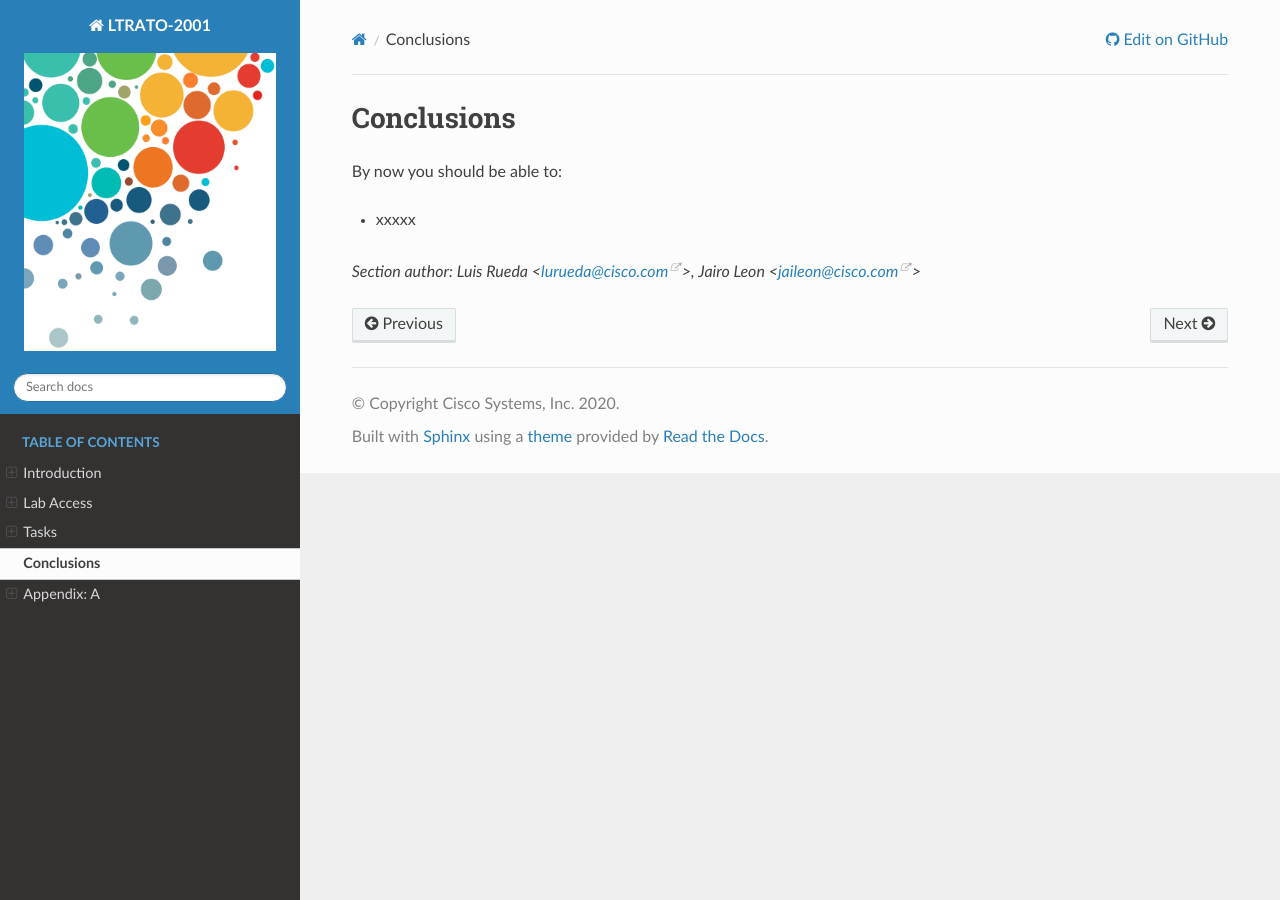
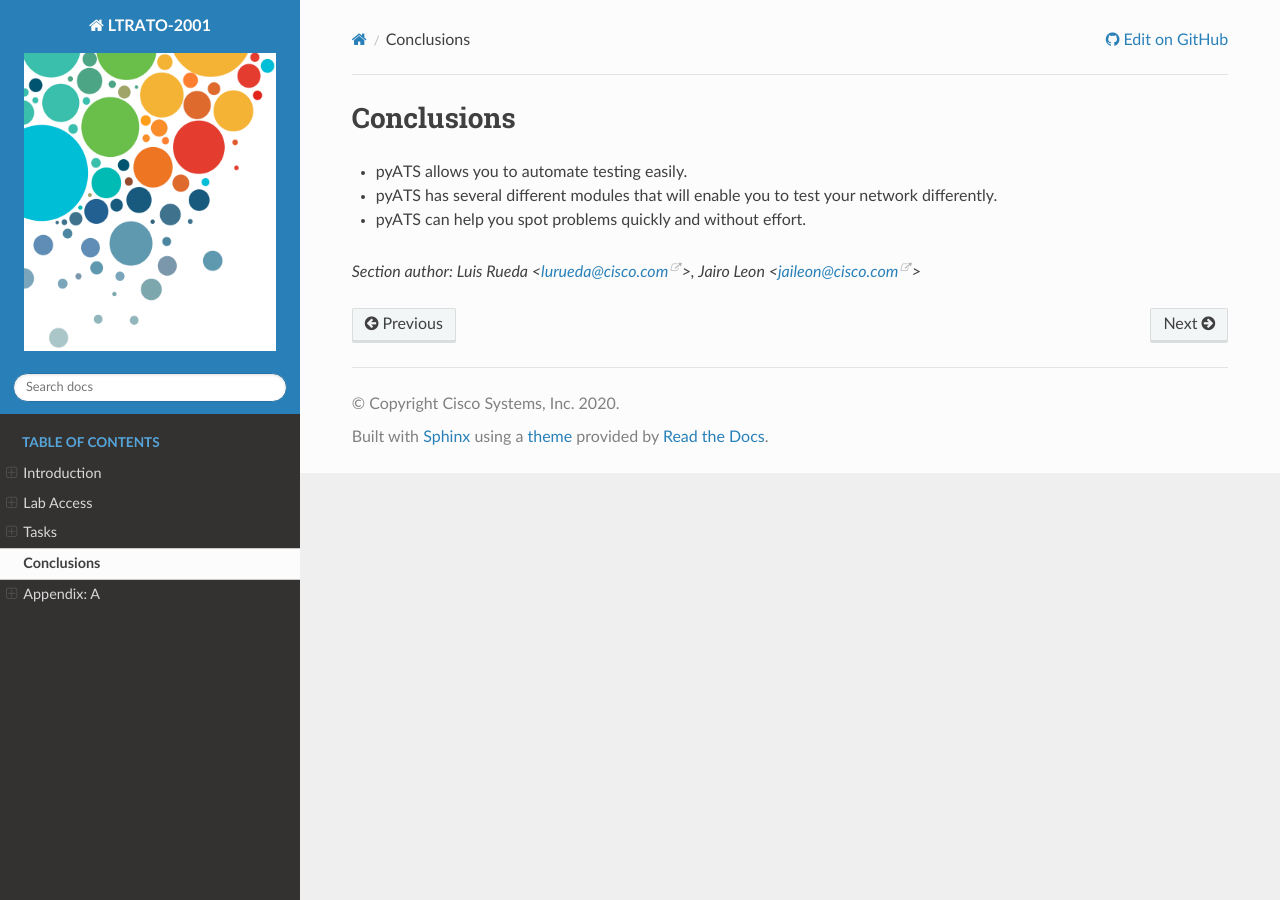
Before and after one commit to CiscoLives/LTRATO-2001, a Sphinx documentation site: the page built from docs/conclusions.rst, in a window 1280 px wide. Built offline with Sphinx 7.4.7 and the Read the Docs theme 2.0.0, drawn with Linux system fonts in a browser that asks for light colours.

Commit message:
Adds conclusions

```diff
--- a/docs/conclusions.rst
+++ b/docs/conclusions.rst
@@ -2,9 +2,9 @@
 Conclusions
 ###########
 
-By now you should be able to:
-
-- xxxxx
+- pyATS allows you to automate testing easily.
+- pyATS has several different modules that will enable you to test your network differently.
+- pyATS can help you spot problems quickly and without effort.
 
 
 .. sectionauthor:: Luis Rueda <lurueda@cisco.com>, Jairo Leon <jaileon@cisco.com>
```
